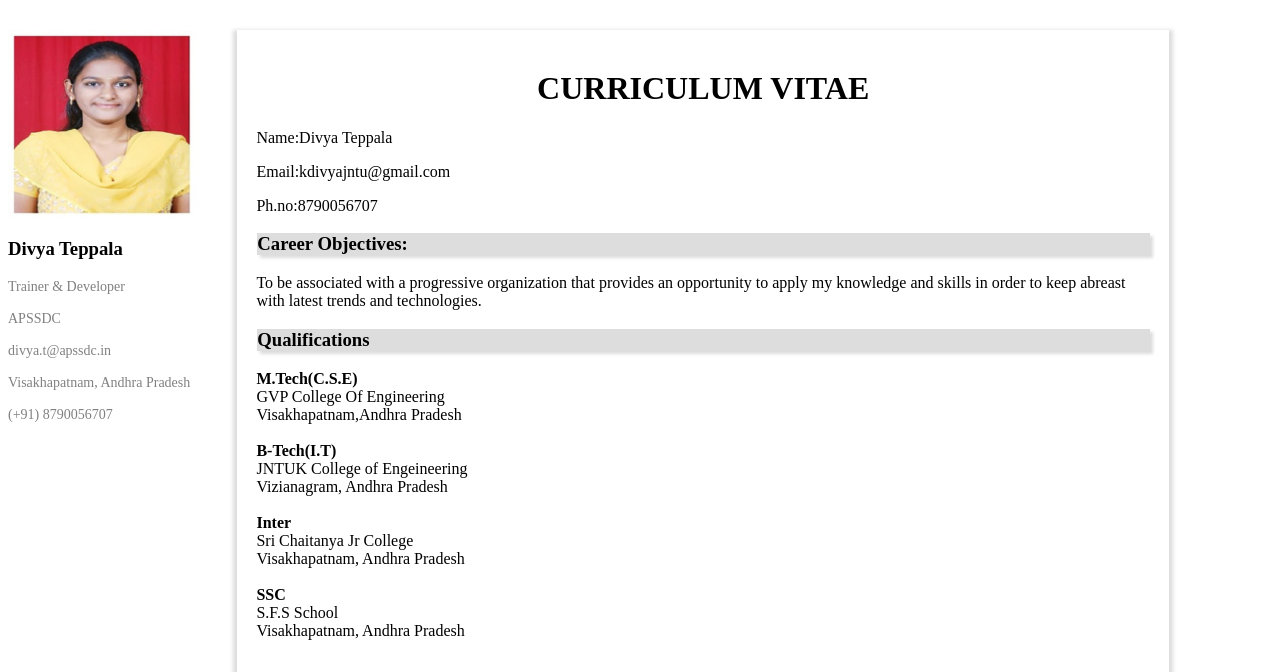
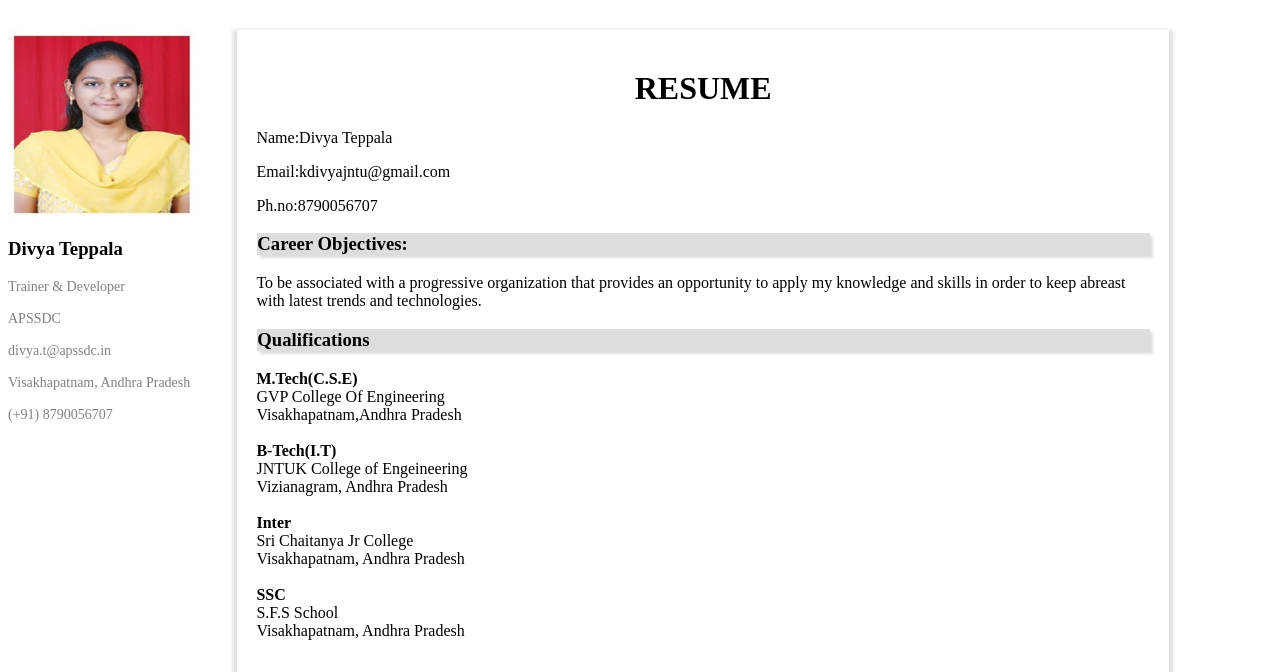
Before and after one commit to divyateppala/resumebuilder, a plain HTML site: page resume.html in a window 1280 px wide. Shown: the part 128-800 px from the top of the page. Drawn offline with Linux system fonts and the light colour scheme.

Commit message:
Update resume.html

```diff
--- a/resume.html
+++ b/resume.html
@@ -68,7 +68,7 @@ table,th,td{
 }
 </style>
 <div class="flex">
-<h1><center>CURRICULUM VITAE</center></h1>
+<h1><center>RESUME</center></h1>
 <div class="p">
 <p>Name:Divya Teppala</p>
 <p>Email:kdivyajntu@gmail.com</p>
```
